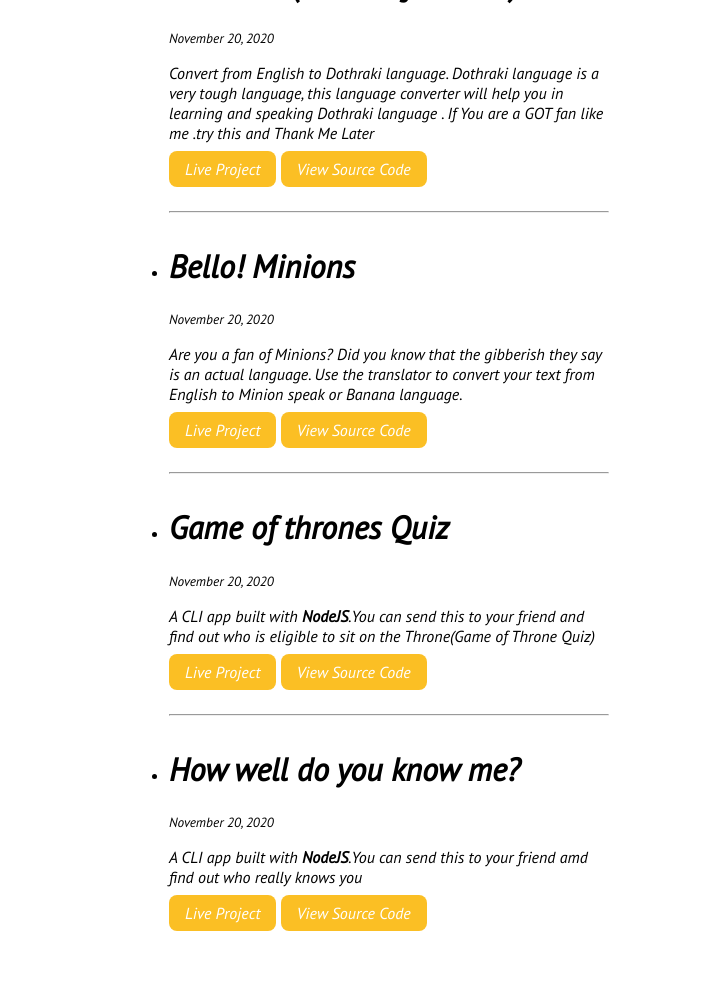
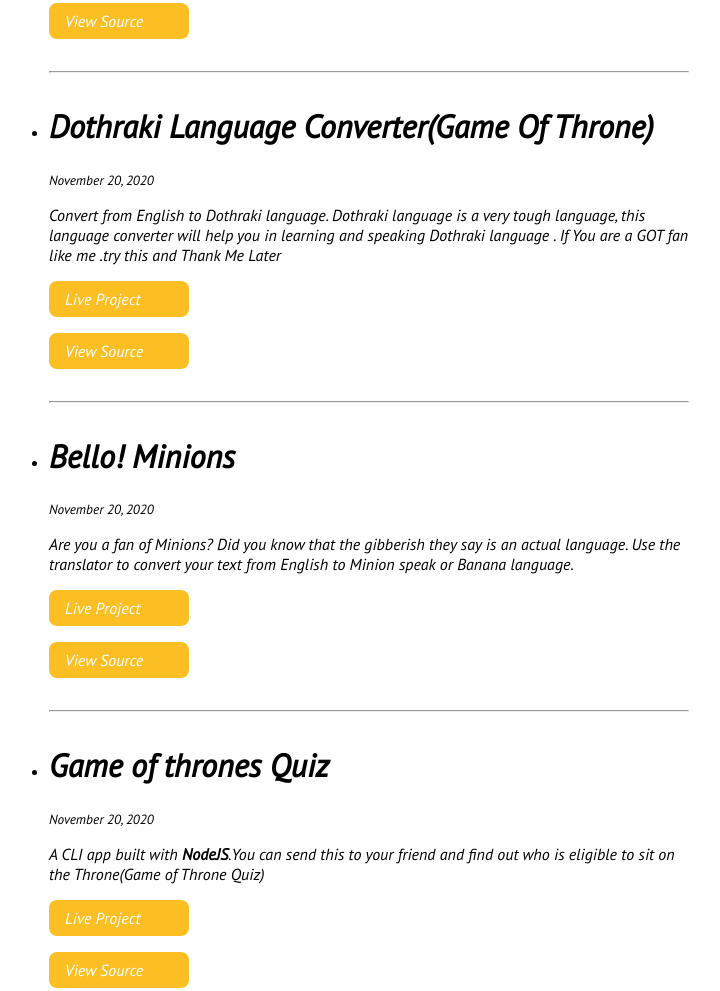
Before and after one commit to Bhoomik250303/kshitizvaya-portfolio, a plain HTML site: page projects.html in a window 1280 px wide. Shown: the part 1382-2373 px from the top of the page, without its empty margins (271-991 px from the left). Before the commit the page ends 2321 px from the top, so only its background shows below. Drawn offline with Linux system fonts and the light colour scheme.

Commit message:
docs : update style.css

```diff
--- a/projects.html
+++ b/projects.html
@@ -35,7 +35,7 @@
             <p>This Project is made using transitions . Use Of modals and javascript , HTML and CSS . </p>
 
             <a  class="link link-primary spc" href="https://kshitizvaya-modal.netlify.app/">Live Project</a>
-            <a  class="link link-primary spc" href="https://github.com/kshitizvaya30/Shortcut-window-Presentation.git"> View Source Code</a>
+            <a  class="link link-primary spc" href="https://github.com/kshitizvaya30/Shortcut-window-Presentation.git"> View Source </a>
         </li>
         <hr/>
         <li>
@@ -44,7 +44,7 @@
             <p>This is a Food Menu Page .If you are like me and cannot decide what to eat , you can always check here.</p>
 
             <a  class="link link-primary spc" href="https://c30qu.csb.app/">Live Project</a>
-            <a  class="link link-primary spc" href="https://github.com/kshitizvaya30/Food-menu.git"> View Source Code</a>
+            <a  class="link link-primary spc" href="https://github.com/kshitizvaya30/Food-menu.git"> View Source </a>
         </li>
         <hr/>
         <li>
@@ -53,7 +53,7 @@
             <p>I struggle with understanding the emojis. Do you too? If yes, then see this library of emojis with meaning</p>
 
             <a  class="link link-primary spc" href="https://fokbx.csb.app/">Live Project</a>
-            <a  class="link link-primary spc" href="https://github.com/kshitizvaya30/Emoji-Interceptor.git"> View Source Code</a>
+            <a  class="link link-primary spc" href="https://github.com/kshitizvaya30/Emoji-Interceptor.git"> View Source </a>
         </li>
         <hr/>
         <li>
@@ -62,7 +62,7 @@
             <p>Convert from English to Dothraki language. Dothraki language is a very tough language, this language converter will help you in learning and speaking Dothraki language . If You are a GOT fan like me .try this and Thank Me Later</p>
 
             <a  class="link link-primary spc" href="https://dothraki-language-converter.netlify.app/">Live Project</a>
-            <a  class="link link-primary spc" href="https://github.com/kshitizvaya30/GameOfThrones-Dothraki-Language-converter.git"> View Source Code</a>
+            <a  class="link link-primary spc" href="https://github.com/kshitizvaya30/GameOfThrones-Dothraki-Language-converter.git"> View Source </a>
         </li>
         <hr/>
         <li>
@@ -71,7 +71,7 @@
             <p>Are you a fan of Minions? Did you know that the gibberish they say is an actual language. Use the translator to convert your text from English to Minion speak or Banana language.</p>
 
             <a  class="link link-primary spc" href="https://5fdf6450c3a372dd226026fa--minion-language-converter-kshitizvaya.netlify.app/">Live Project</a>
-            <a  class="link link-primary spc" href="https://github.com/kshitizvaya30/Minion-language-converter.git"> View Source Code</a>
+            <a  class="link link-primary spc" href="https://github.com/kshitizvaya30/Minion-language-converter.git"> View Source </a>
         </li>
         <hr/>
         <li>
@@ -80,7 +80,7 @@
             <p>A CLI app built with <strong>NodeJS</strong>.You can send this to your friend and find out who is eligible to sit on the Throne(Game of Throne Quiz)</p>
 
             <a  class="link link-primary spc" href="https://repl.it/@KshitizVaya/GameOfThroneQuiz?embed=1&output=1#index.js">Live Project</a>
-            <a  class="link link-primary spc" href="https://github.com/kshitizvaya30/GameOfThrones-Quiz.git"> View Source Code</a>
+            <a  class="link link-primary spc" href="https://github.com/kshitizvaya30/GameOfThrones-Quiz.git"> View Source </a>
         </li>
         <hr/>
         <li>
@@ -89,7 +89,7 @@
             <p>A CLI app built with <strong>NodeJS</strong>.You can send this to your friend amd find out who really knows you</p>
 
             <a  class="link link-primary spc" href="https://repl.it/@KshitizVaya/DO-YOU-KNOW-KSHITIZ?embed=1&output=1#index.js">Live Project</a>
-            <a  class="link link-primary spc" href="https://github.com/kshitizvaya30/DoYouKnowMe-Quiz.git"> View Source Code</a>
+            <a  class="link link-primary spc" href="https://github.com/kshitizvaya30/DoYouKnowMe-Quiz.git"> View Source </a>
         </li>
     </ul>
 </body>
--- a/style.css
+++ b/style.css
@@ -40,8 +40,11 @@ hr {
 
 .link-primary {
     background-color: var(--primary-color);
-    border-radius: 00.5rem;
+    border-radius: 0.5rem;
     color: white;
+    display: block;
+    max-width: 140px;
+    margin: 1rem 1rem 1rem 0rem;
 }
 
 .link-secondary {
@@ -175,14 +178,14 @@ footer{
 
 /* Jesseblogs_images */
 .jesse-img2{
-    margin-left: 400px;
+    padding-left: 5rem;
 }
 
 .jesse-img{
-    margin-left: 500px;
+    padding-left: 10rem;
 }
 
 .list-project{
-    margin-left: 400px;
-    margin-right: 400px;
+   padding-left: 20rem;
+   padding-right: 20rem;
 }
```
